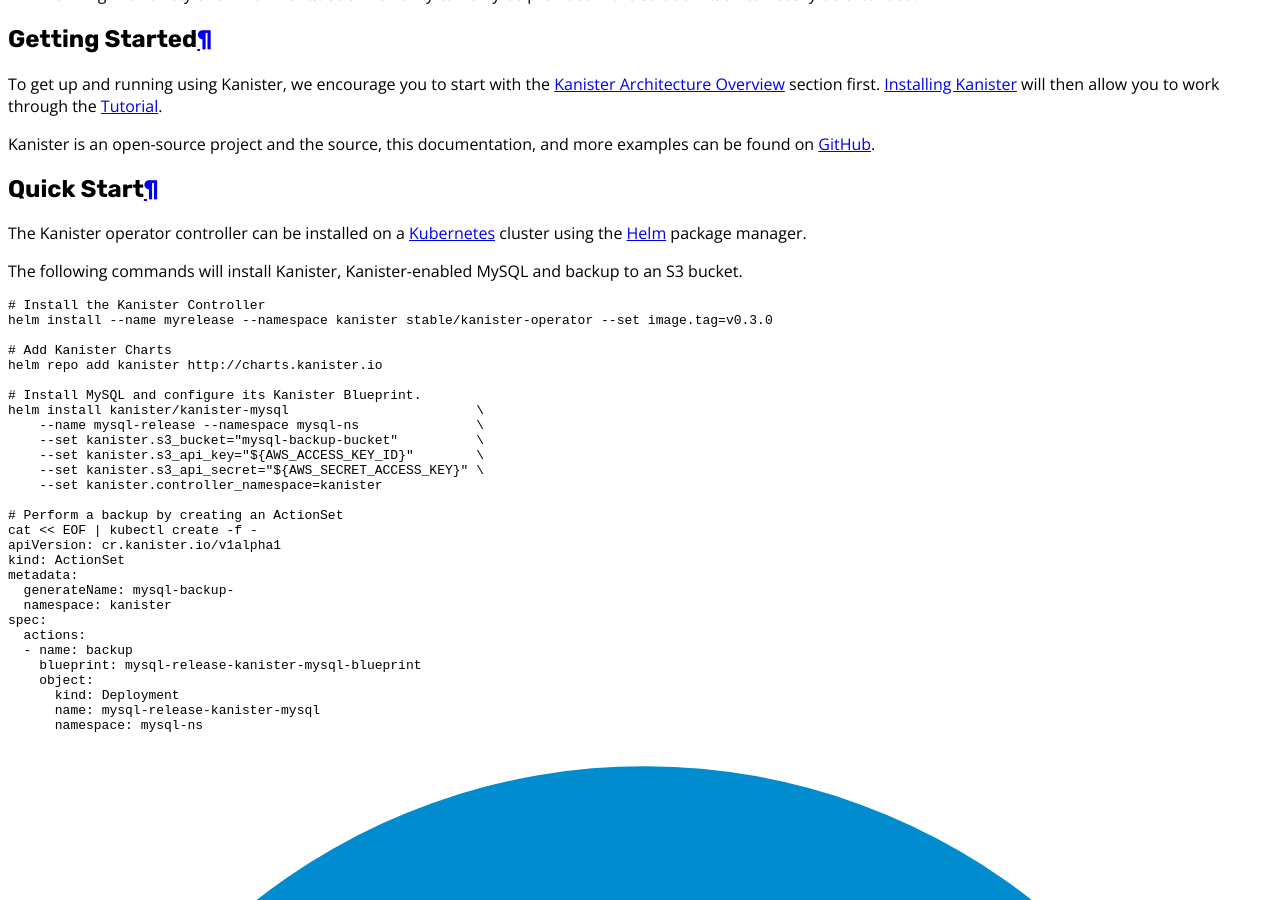
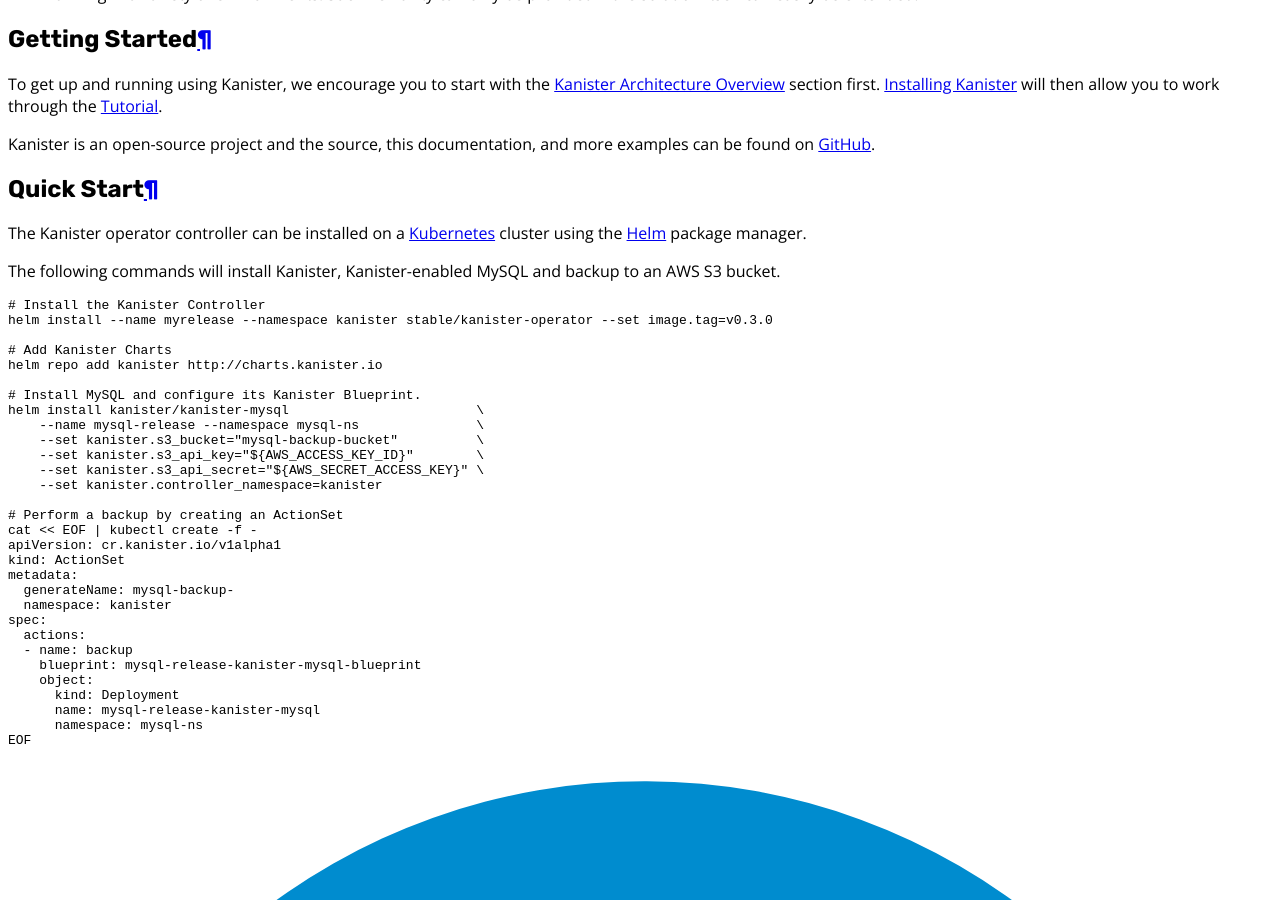
Before and after one commit to kanisterio/kanister, a Sphinx documentation site: the page built from docs/index.rst, in a window 1280 px wide and 900 px high, scrolled down 369 px. Built offline with Sphinx 7.4.7, drawn with Linux system fonts in a browser that asks for light colours.

Commit message:
Add EOF to Kanister Quick Start (#2547)
* Add EOF to Kanister Quick Start

* Specify AWS S3 in the quick start

```diff
--- a/docs/index.rst
+++ b/docs/index.rst
@@ -52,7 +52,7 @@
 package manager.
 
 The following commands will install Kanister, Kanister-enabled MySQL
-and backup to an S3 bucket.
+and backup to an AWS S3 bucket.
 
 .. code-block:: bash
 
@@ -85,6 +85,7 @@
         kind: Deployment
         name: mysql-release-kanister-mysql
         namespace: mysql-ns
+  EOF
 
 
 .. toctree::
```
Also changed, not shown: README.md (+1 -1 lines).
